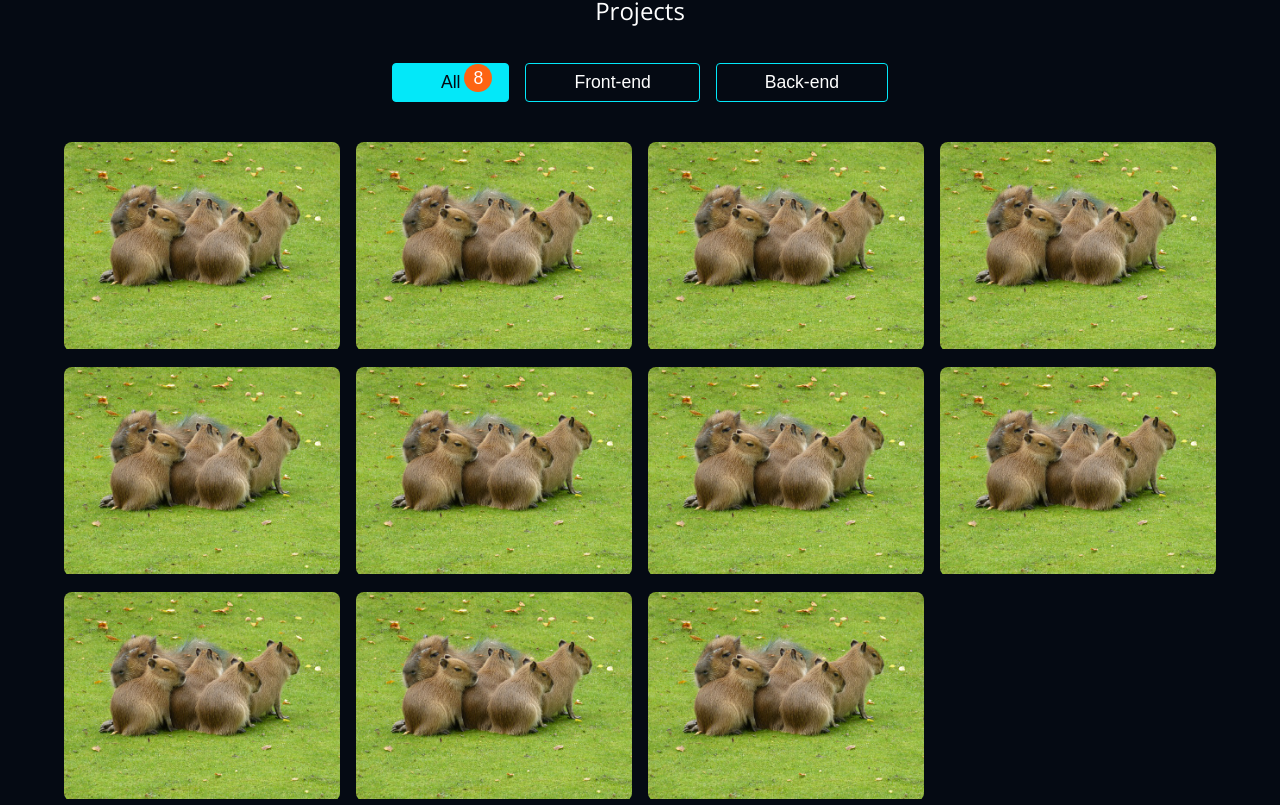
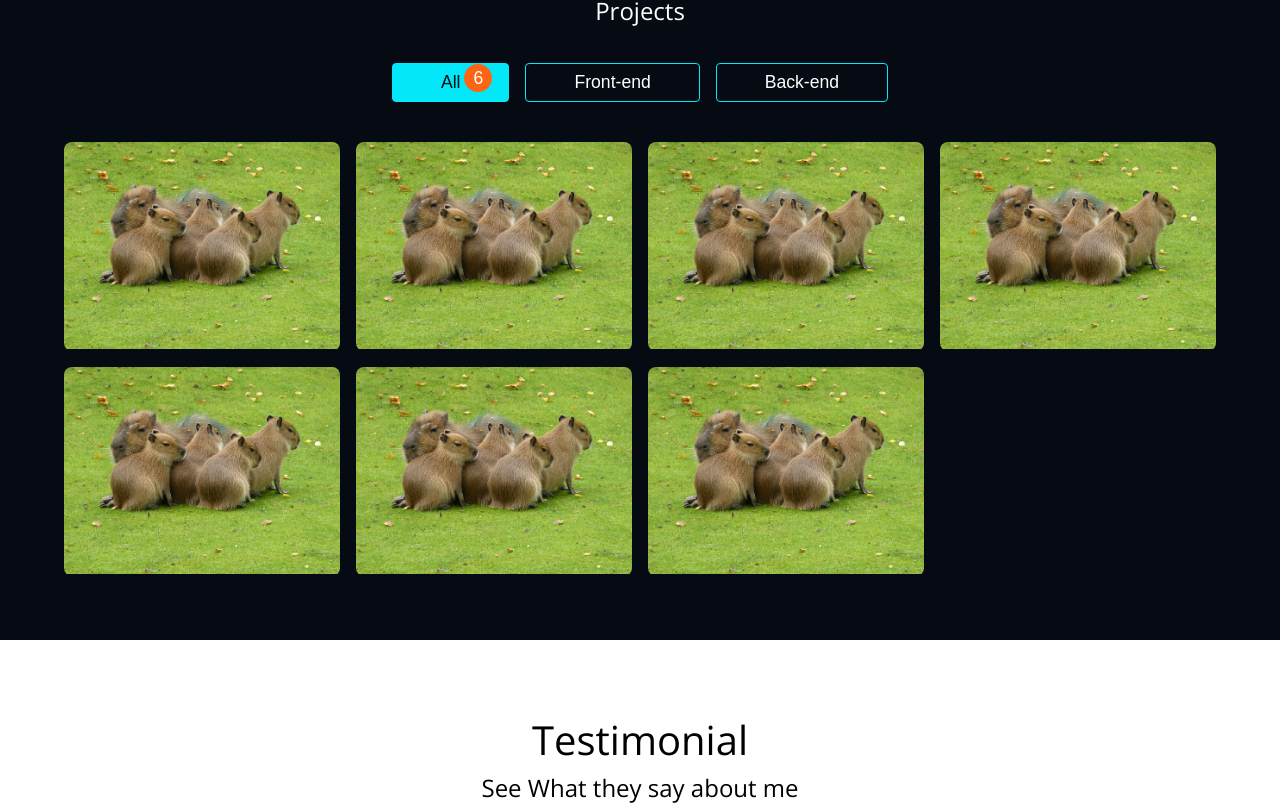
Before and after one commit to WonJun-Yeo/Portfolio, a React (Create React App) app: page / in a window 1280 px wide. Shown: the part 2216-3021 px from the top of the page. Built offline with nearby package versions, Linux system fonts and the light colour scheme.

Commit message:
add filter click event to Works section

```diff
--- a/src/components/main/Works.jsx
+++ b/src/components/main/Works.jsx
@@ -3,6 +3,32 @@ import '../../styles/main/works.css';
 import test_image from '../../assets/images/test_image.jpg';
 
 const Works = () => {
+  const handleOnClickCategory = (e) => {
+    //TODO: modify based mockdata
+    const filter = e.target.dataset.category;
+    if (!filter) return;
+
+    const active = document.querySelector('.category_selected');
+    active.classList.remove('category_selected');
+    e.target.classList.add('category_selected');
+
+    const projects = document.querySelectorAll('.project');
+    const projectsContainer = document.querySelector('.projects');
+
+    projectsContainer.classList.add('anim-out');
+
+    setTimeout(() => {
+      projectsContainer.classList.remove('anim-out');
+      projects.forEach(project => {
+        if(filter === 'all' || filter === project.dataset.type) {
+          project.style.display = 'block';
+        } else {
+          project.style.display = 'none';
+        }
+      });
+    }, 150);
+  };
+
   return (
       <section id={'works'} className={'section'}>
         <div className={'max_container'}>
@@ -10,18 +36,18 @@ const Works = () => {
           <p className={'description'}>Projects</p>
           <ul className={'categories'}>
             <li>
-              <button className={'category category_selected'}>All <span className={'category_count'}>8</span></button>
+              <button className={'category category_selected'} data-category={'all'} onClick={handleOnClickCategory}>All <span className={'category_count'}>6</span></button>
             </li>
             <li>
-              <button className={'category'}>Front-end <span className={'category_count'}>3</span></button>
+              <button className={'category'} data-category={'front-end'} onClick={handleOnClickCategory}>Front-end <span className={'category_count'}>3</span></button>
             </li>
             <li>
-              <button className={'category'}>Back-end <span className={'category_count'}>3</span></button>
+              <button className={'category'} data-category={'back-end'} onClick={handleOnClickCategory}>Back-end <span className={'category_count'}>3</span></button>
             </li>
           </ul>
           <ul className={'projects'}>
-            <li className={'project'}>
-              <a href="#" target={'_blank'}>
+            <li className={'project'} data-type={'back-end'}>
+              <a href="/#" target={'_blank'}>
                 <img src={test_image} alt="project1_img" className={'project_image'}/>
                 <div className={'project_metadata'}>
                   <h3 className={'project_title'}>Project #1</h3>
@@ -29,8 +55,8 @@ const Works = () => {
                 </div>
               </a>
             </li>
-            <li className={'project'}>
-              <a href="#" target={'_blank'}>
+            <li className={'project'} data-type={'back-end'}>
+              <a href="/#" target={'_blank'}>
                 <img src={test_image} alt="project1_img" className={'project_image'}/>
                 <div className={'project_metadata'}>
                   <h3 className={'project_title'}>Project #1</h3>
@@ -38,8 +64,8 @@ const Works = () => {
                 </div>
               </a>
             </li>
-            <li className={'project'}>
-              <a href="#" target={'_blank'}>
+            <li className={'project'} data-type={'front-end'}>
+              <a href="/#" target={'_blank'}>
                 <img src={test_image} alt="project1_img" className={'project_image'}/>
                 <div className={'project_metadata'}>
                   <h3 className={'project_title'}>Project #1</h3>
@@ -47,8 +73,8 @@ const Works = () => {
                 </div>
               </a>
             </li>
-            <li className={'project'}>
-              <a href="#" target={'_blank'}>
+            <li className={'project'} data-type={'back-end'}>
+              <a href="/#" target={'_blank'}>
                 <img src={test_image} alt="project1_img" className={'project_image'}/>
                 <div className={'project_metadata'}>
                   <h3 className={'project_title'}>Project #1</h3>
@@ -56,8 +82,8 @@ const Works = () => {
                 </div>
               </a>
             </li>
-            <li className={'project'}>
-              <a href="#" target={'_blank'}>
+            <li className={'project'} data-type={'front-end'}>
+              <a href="/#" target={'_blank'}>
                 <img src={test_image} alt="project1_img" className={'project_image'}/>
                 <div className={'project_metadata'}>
                   <h3 className={'project_title'}>Project #1</h3>
@@ -65,8 +91,8 @@ const Works = () => {
                 </div>
               </a>
             </li>
-            <li className={'project'}>
-              <a href="#" target={'_blank'}>
+            <li className={'project'} data-type={'front-end'}>
+              <a href="/#" target={'_blank'}>
                 <img src={test_image} alt="project1_img" className={'project_image'}/>
                 <div className={'project_metadata'}>
                   <h3 className={'project_title'}>Project #1</h3>
@@ -74,8 +100,8 @@ const Works = () => {
                 </div>
               </a>
             </li>
-            <li className={'project'}>
-              <a href="#" target={'_blank'}>
+            <li className={'project'} data-type={'front-end'}>
+              <a href="/#" target={'_blank'}>
                 <img src={test_image} alt="project1_img" className={'project_image'}/>
                 <div className={'project_metadata'}>
                   <h3 className={'project_title'}>Project #1</h3>
@@ -83,43 +109,6 @@ const Works = () => {
                 </div>
               </a>
             </li>
-            <li className={'project'}>
-              <a href="#" target={'_blank'}>
-                <img src={test_image} alt="project1_img" className={'project_image'}/>
-                <div className={'project_metadata'}>
-                  <h3 className={'project_title'}>Project #1</h3>
-                  <p>Clone Coding with HTML, CSS</p>
-                </div>
-              </a>
-            </li>
-            <li className={'project'}>
-              <a href="#" target={'_blank'}>
-                <img src={test_image} alt="project1_img" className={'project_image'}/>
-                <div className={'project_metadata'}>
-                  <h3 className={'project_title'}>Project #1</h3>
-                  <p>Clone Coding with HTML, CSS</p>
-                </div>
-              </a>
-            </li>
-            <li className={'project'}>
-              <a href="#" target={'_blank'}>
-                <img src={test_image} alt="project1_img" className={'project_image'}/>
-                <div className={'project_metadata'}>
-                  <h3 className={'project_title'}>Project #1</h3>
-                  <p>Clone Coding with HTML, CSS</p>
-                </div>
-              </a>
-            </li>
-            <li className={'project'}>
-              <a href="#" target={'_blank'}>
-                <img src={test_image} alt="project1_img" className={'project_image'}/>
-                <div className={'project_metadata'}>
-                  <h3 className={'project_title'}>Project #1</h3>
-                  <p>Clone Coding with HTML, CSS</p>
-                </div>
-              </a>
-            </li>
-
           </ul>
         </div>
       </section>
--- a/src/styles/main/works.css
+++ b/src/styles/main/works.css
@@ -52,6 +52,12 @@
   grid-template-columns: repeat(4, 1fr);
   grid-template-rows: repeat(2, 1fr);
   gap: 1rem;
+  transition: all 150ms ease-out;
+}
+
+.projects.anim-out {
+  opacity: 0;
+  transform: scale(0.96) translateX(20px);
 }
 
 .project {
```
